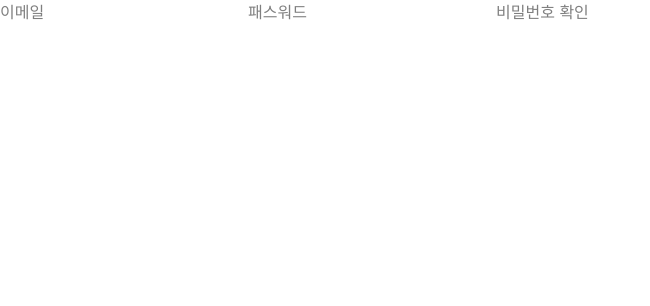
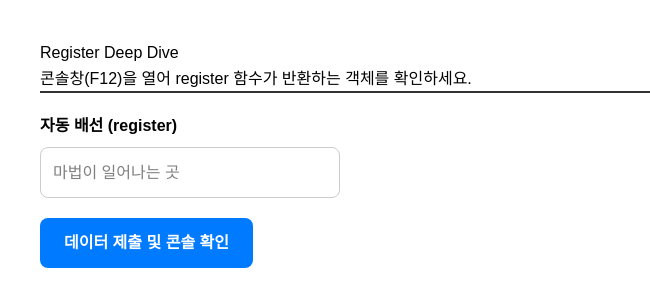
Before and after one commit to hyejoy/react-practical-architecture-lab, a React (Vite) app: page / in a window 1280 px wide. Shown: the top 306 px of the page, without its empty margins (0-650 px from the left). Built offline with nearby package versions, Linux system fonts and the light colour scheme.

Commit message:
feat: register 반환하는 객체의 내부 구조 살펴보기 - { name, ref, onChange, onBlur }

```diff
--- a/src/App.tsx
+++ b/src/App.tsx
@@ -1,11 +1,12 @@
 import './App.css';
 import CleanValidationForm from './react-hook-form/after/CleanValidationForm';
+import RegisterDeepDive from './react-hook-form/RegisterDeepDive';
 import TypeForm from './react-hook-form/TypeForm';
 
 export default function App() {
   return (
     <>
-      <CleanValidationForm />
+      <RegisterDeepDive />
     </>
   );
 }
--- /dev/null
+++ b/src/react-hook-form/RegisterDeepDive.tsx
@@ -0,0 +1,62 @@
+import { useForm } from 'react-hook-form';
+
+interface InputField {
+  testField: string;
+}
+
+export default function RegisterDeepDive() {
+  const {
+    register,
+    handleSubmit,
+    formState: { errors },
+  } = useForm<InputField>();
+
+  // 🔍 register("testField")가 반환하는 실제 객체를 가져옵니다.
+  const testRegister = register('testField', { required: '필수값입니다.' });
+
+  // 브라우저 개발자 도구 콘솔에서 { name, onChange, onBlur, ref }를 확인하세요!
+  console.log("🛠 register('testField')가 반환하는 가방 내용물:", testRegister);
+
+  return (
+    <div style={{ padding: '40px', fontFamily: 'sans-serif', lineHeight: '1.6' }}>
+      <header style={{ borderBottom: '2px solid #333', marginBottom: '20px' }}>
+        <h1>Register Deep Dive</h1>
+        <p>콘솔창(F12)을 열어 register 함수가 반환하는 객체를 확인하세요.</p>
+      </header>
+
+      <form onSubmit={handleSubmit((data) => console.log('제출 데이터:', data))}>
+        <div style={{ marginBottom: '20px' }}>
+          <label style={{ display: 'block', fontWeight: 'bold', marginBottom: '8px' }}>
+            자동 배선 (register)
+          </label>
+          <input
+            {...testRegister}
+            placeholder="마법이 일어나는 곳"
+            style={{
+              padding: '12px',
+              width: '300px',
+              borderRadius: '8px',
+              border: '1px solid #ccc',
+            }}
+          />
+          {errors.testField && <p style={{ color: 'red' }}>{errors.testField?.message}</p>}
+        </div>
+
+        <button
+          type="submit"
+          style={{
+            padding: '12px 24px',
+            backgroundColor: '#007aff',
+            color: 'white',
+            border: 'none',
+            borderRadius: '8px',
+            cursor: 'pointer',
+            fontWeight: 'bold',
+          }}
+        >
+          데이터 제출 및 콘솔 확인
+        </button>
+      </form>
+    </div>
+  );
+}
```
